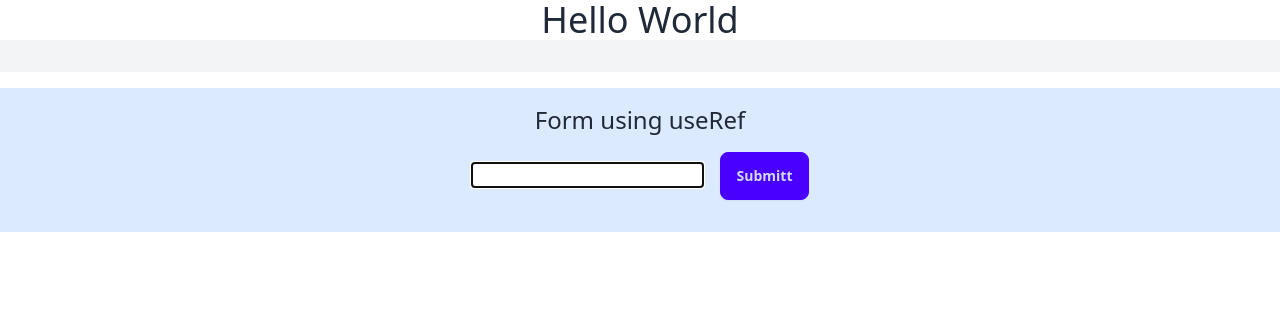
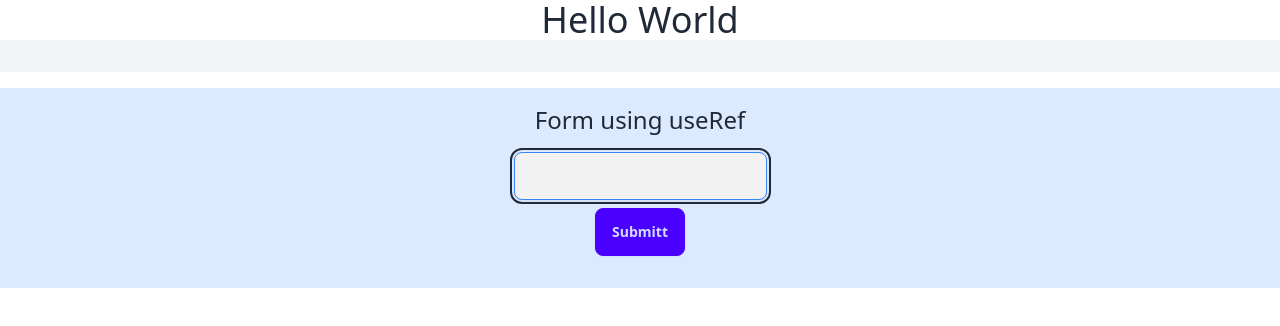
Before and after one commit to hasankarim18/react-type-script-basic, a React (Vite) app: page / in a window 1280 px wide. Shown: the top 326 px of the page. Built offline with nearby package versions, Linux system fonts and the light colour scheme.

Commit message:
forward ref

```diff
--- /dev/null
+++ b/src/components/CustomInputs.tsx
@@ -0,0 +1,23 @@
+import { forwardRef } from "react";
+
+type TCustomInputProps = {
+  className: string;
+};
+
+const CustomInputs = forwardRef<HTMLInputElement, TCustomInputProps>(
+  ({ className }, inputRef) => {
+    return (
+      <div>
+        <input
+          ref={inputRef}
+          type="text"
+          name="name"
+          id="name"
+          className={className}
+        />
+      </div>
+    );
+  }
+);
+
+export default CustomInputs;
--- a/src/pages/FormUsingRef.tsx
+++ b/src/pages/FormUsingRef.tsx
@@ -1,4 +1,5 @@
 import React, { useEffect, useRef } from "react";
+import CustomInputs from "../components/CustomInputs";
 
 // from handling with uncontrolled way
 
@@ -24,14 +25,8 @@ const FormUsingRef = () => {
       <h1 className="text-2xl">Form using useRef</h1>
       <div className="m-4">
         <form onSubmit={handleSubmit}>
-          <div>
-            <input
-              ref={nameRef}
-              type="text"
-              name="name"
-              id="name"
-              className="border border-red-400 mr-4"
-            />
+          <CustomInputs ref={nameRef} className="border border-blue-500 btn" />
+          <div className="mt-2">
             <button type="submit" className="btn btn-primary">
               Submitt
             </button>
```
